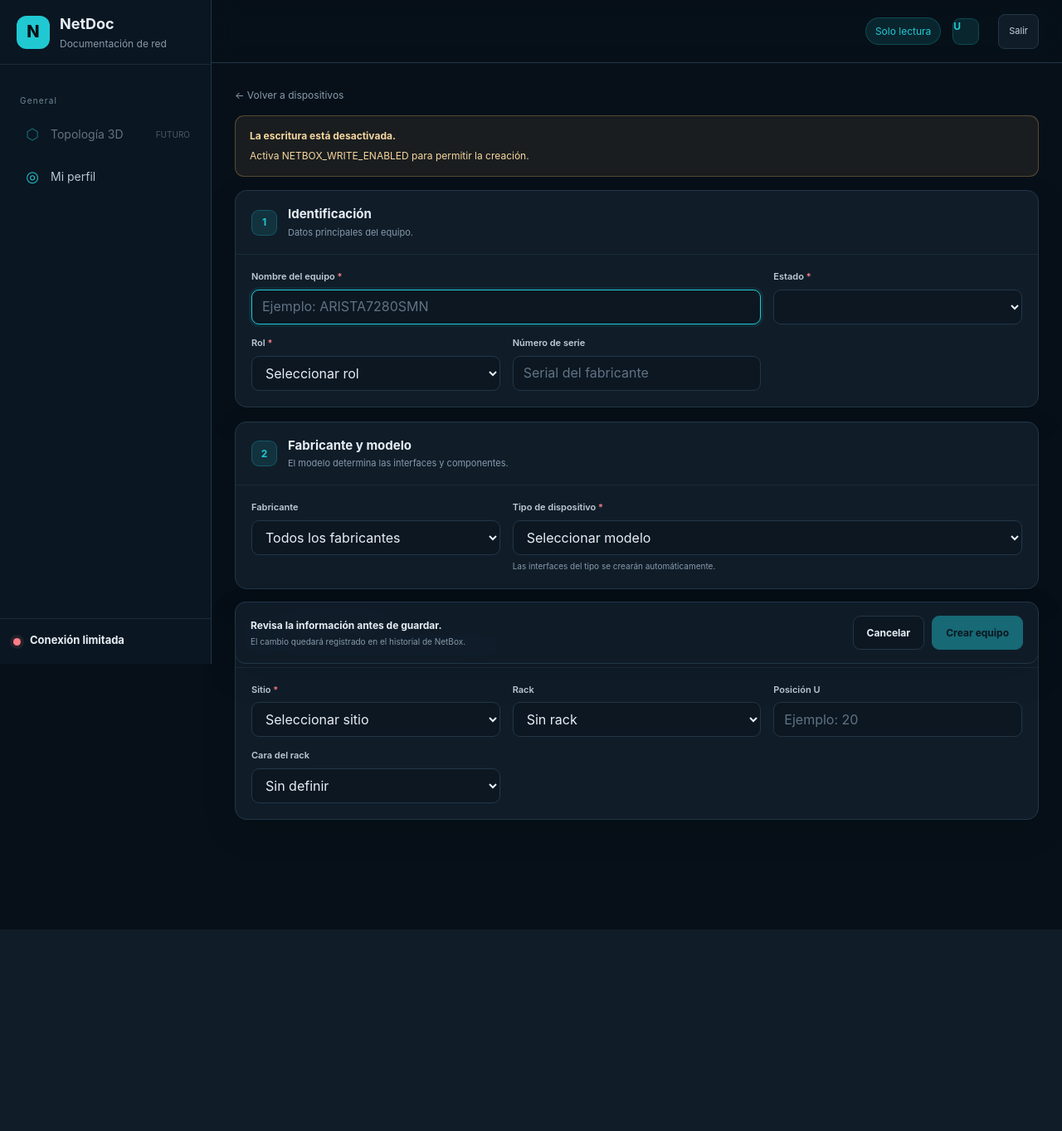
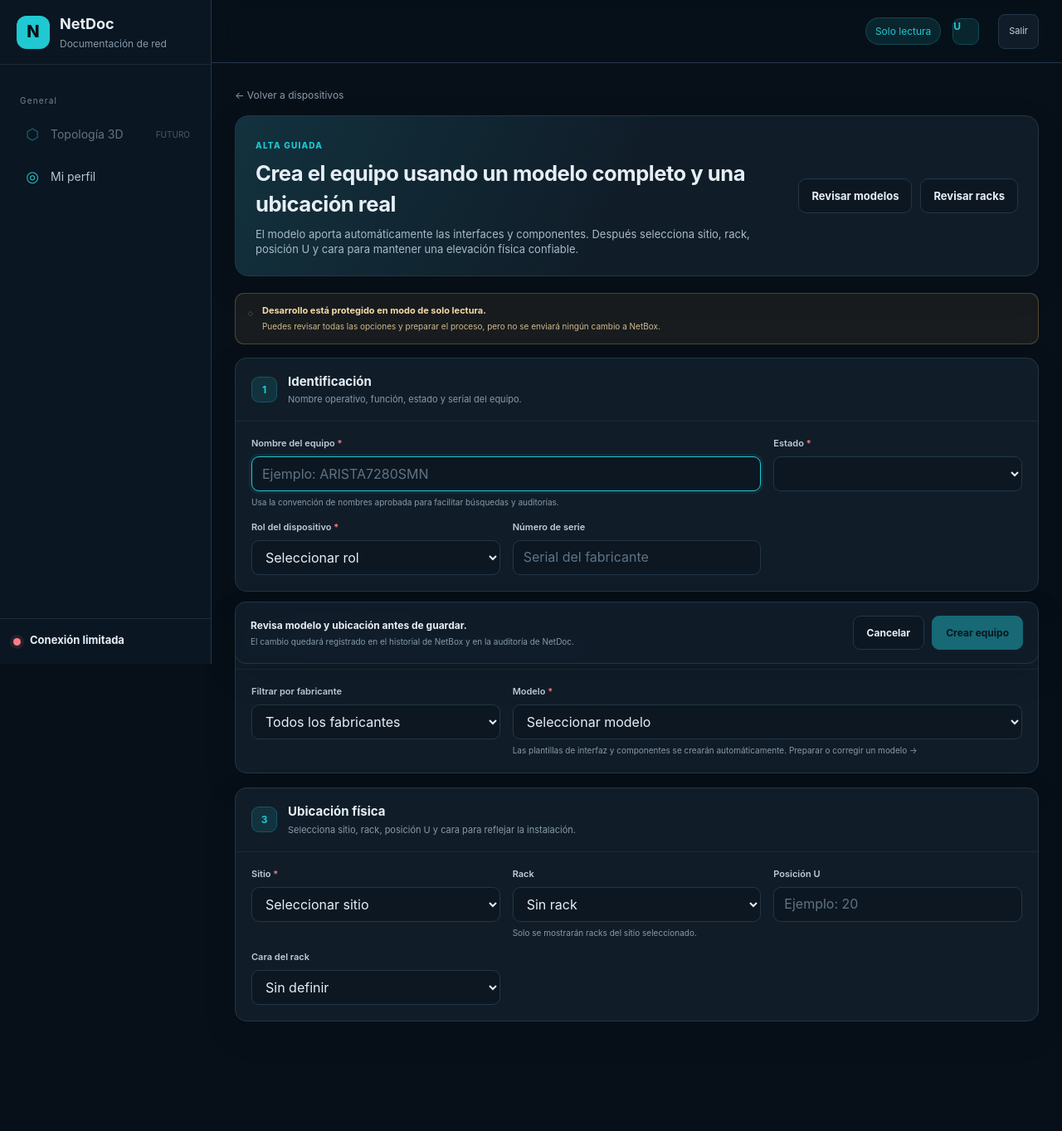
Before and after one commit to tito9903-byte/netdoc, a Python web app: template app/templates/device_create.html in a window 1280 px wide. Shown: the whole page at 83% size. Before the commit the page ends 1120 px from the top, so only its background shows below. Run offline with Jinja, Linux system fonts and the light colour scheme; the template is opened without the code that fills it, so the values that code supplies are empty.

Commit message:
style: guide device documentation around reusable models

```diff
--- a/app/templates/device_create.html
+++ b/app/templates/device_create.html
@@ -14,10 +14,25 @@
     <a href="/devices">← Volver a dispositivos</a>
 </div>
 
+<section class="workflow-intro">
+    <div>
+        <span class="eyebrow">Alta guiada</span>
+        <h2>Crea el equipo usando un modelo completo y una ubicación real</h2>
+        <p>
+            El modelo aporta automáticamente las interfaces y componentes.
+            Después selecciona sitio, rack, posición U y cara para mantener una
+            elevación física confiable.
+        </p>
+    </div>
+    <div class="workflow-intro-actions">
+        <a class="button secondary" href="/device-types">Revisar modelos</a>
+        <a class="button secondary" href="/racks">Revisar racks</a>
+    </div>
+</section>
+
 {% if errors %}
 <section class="create-alert create-alert-error">
     <strong>No se pudo crear el equipo.</strong>
-
     <ul>
         {% for error in errors %}
         <li>{{ error }}</li>
@@ -27,12 +42,16 @@
 {% endif %}
 
 {% if not write_enabled %}
-<section class="create-alert create-alert-warning">
-    <strong>La escritura está desactivada.</strong>
-    <p>
-        Activa NETBOX_WRITE_ENABLED para permitir la creación.
-    </p>
-</section>
+<div class="read-only-callout">
+    <span>◌</span>
+    <div>
+        <strong>Desarrollo está protegido en modo de solo lectura.</strong>
+        <span>
+            Puedes revisar todas las opciones y preparar el proceso, pero no se
+            enviará ningún cambio a NetBox.
+        </span>
+    </div>
+</div>
 {% endif %}
 
 <form
@@ -49,10 +68,9 @@
     <section class="create-form-panel">
         <div class="create-form-panel-header">
             <div class="step-number">1</div>
-
             <div>
                 <h2>Identificación</h2>
-                <p>Datos principales del equipo.</p>
+                <p>Nombre operativo, función, estado y serial del equipo.</p>
             </div>
         </div>
 
@@ -61,7 +79,6 @@
                 <label for="name">
                     Nombre del equipo <span>*</span>
                 </label>
-
                 <input
                     id="name"
                     name="name"
@@ -71,20 +88,18 @@
                     required
                     autofocus
                 >
+                <small>Usa la convención de nombres aprobada para facilitar búsquedas y auditorías.</small>
             </div>
 
             <div class="create-field">
                 <label for="status">
                     Estado <span>*</span>
                 </label>
-
                 <select id="status" name="status" required>
                     {% for value, label in statuses %}
                     <option
                         value="{{ value }}"
-                            {% if form_data.get('status', 'active') == value %}
-                                selected
-                            {% endif %}
+                        {% if form_data.get('status', 'active') == value %}selected{% endif %}
                     >
                         {{ label }}
                     </option>
@@ -94,26 +109,16 @@
 
             <div class="create-field">
                 <label for="role_id">
-                    Rol <span>*</span>
+                    Rol del dispositivo <span>*</span>
                 </label>
-
-                <select
-                    id="role_id"
-                    name="role_id"
-                    required
-                >
+                <select id="role_id" name="role_id" required>
                     <option value="">Seleccionar rol</option>
-
                     {% for role in roles %}
                     <option
                         value="{{ role.get('id') }}"
-                            {% if form_data.get('role_id') == role.get('id') | string %}
-                                selected
-                            {% endif %}
+                        {% if form_data.get('role_id') == role.get('id') | string %}selected{% endif %}
                     >
-                            {{ role.get("display")
-                               or role.get("name")
-                               or "Sin nombre" }}
+                        {{ role.get("display") or role.get("name") or "Sin nombre" }}
                     </option>
                     {% endfor %}
                 </select>
@@ -121,7 +126,6 @@
 
             <div class="create-field">
                 <label for="serial">Número de serie</label>
-
                 <input
                     id="serial"
                     name="serial"
@@ -136,37 +140,23 @@
     <section class="create-form-panel">
         <div class="create-form-panel-header">
             <div class="step-number">2</div>
-
             <div>
                 <h2>Fabricante y modelo</h2>
-                <p>
-                    El modelo determina las interfaces y componentes.
-                </p>
+                <p>El modelo determina interfaces, bahías, energía, altura y profundidad.</p>
             </div>
         </div>
 
         <div class="create-form-grid">
             <div class="create-field">
-                <label for="manufacturer_id">
-                    Fabricante
-                </label>
-
-                <select
-                    id="manufacturer_id"
-                    name="manufacturer_id"
-                >
+                <label for="manufacturer_id">Filtrar por fabricante</label>
+                <select id="manufacturer_id" name="manufacturer_id">
                     <option value="">Todos los fabricantes</option>
-
                     {% for manufacturer in manufacturers %}
                     <option
                         value="{{ manufacturer.get('id') }}"
-                            {% if form_data.get('manufacturer_id') == manufacturer.get('id') | string %}
-                                selected
-                            {% endif %}
+                        {% if form_data.get('manufacturer_id') == manufacturer.get('id') | string %}selected{% endif %}
                     >
-                            {{ manufacturer.get("display")
-                               or manufacturer.get("name")
-                               or "Sin nombre" }}
+                        {{ manufacturer.get("display") or manufacturer.get("name") or "Sin nombre" }}
                     </option>
                     {% endfor %}
                 </select>
@@ -174,39 +164,26 @@
 
             <div class="create-field create-field-wide">
                 <label for="device_type_id">
-                    Tipo de dispositivo <span>*</span>
+                    Modelo <span>*</span>
                 </label>
-
-                <select
-                    id="device_type_id"
-                    name="device_type_id"
-                    required
-                >
+                <select id="device_type_id" name="device_type_id" required>
                     <option value="">Seleccionar modelo</option>
-
                     {% for device_type in device_types %}
                     {% set manufacturer = device_type.get("manufacturer") or {} %}
-
                     <option
                         value="{{ device_type.get('id') }}"
                         data-manufacturer-id="{{ manufacturer.get('id', '') }}"
-                            {% if form_data.get('device_type_id') == device_type.get('id') | string %}
-                                selected
-                            {% endif %}
+                        {% if form_data.get('device_type_id') == device_type.get('id') | string %}selected{% endif %}
                     >
-                            {{ manufacturer.get("display")
-                               or manufacturer.get("name")
-                               or "Sin fabricante" }}
+                        {{ manufacturer.get("display") or manufacturer.get("name") or "Sin fabricante" }}
                         —
-                            {{ device_type.get("display")
-                               or device_type.get("model")
-                               or "Sin modelo" }}
+                        {{ device_type.get("display") or device_type.get("model") or "Sin modelo" }}
                     </option>
                     {% endfor %}
                 </select>
-
                 <small>
-                    Las interfaces del tipo se crearán automáticamente.
+                    Las plantillas de interfaz y componentes se crearán automáticamente.
+                    <a href="/device-types">Preparar o corregir un modelo →</a>
                 </small>
             </div>
         </div>
@@ -215,10 +192,9 @@
     <section class="create-form-panel">
         <div class="create-form-panel-header">
             <div class="step-number">3</div>
-
             <div>
                 <h2>Ubicación física</h2>
-                <p>Selecciona el sitio y el rack cuando corresponda.</p>
+                <p>Selecciona sitio, rack, posición U y cara para reflejar la instalación.</p>
             </div>
         </div>
 
@@ -227,24 +203,14 @@
                 <label for="site_id">
                     Sitio <span>*</span>
                 </label>
-
-                <select
-                    id="site_id"
-                    name="site_id"
-                    required
-                >
+                <select id="site_id" name="site_id" required>
                     <option value="">Seleccionar sitio</option>
-
                     {% for site in sites %}
                     <option
                         value="{{ site.get('id') }}"
-                            {% if form_data.get('site_id') == site.get('id') | string %}
-                                selected
-                            {% endif %}
+                        {% if form_data.get('site_id') == site.get('id') | string %}selected{% endif %}
                     >
-                            {{ site.get("display")
-                               or site.get("name")
-                               or "Sin nombre" }}
+                        {{ site.get("display") or site.get("name") or "Sin nombre" }}
                     </option>
                     {% endfor %}
                 </select>
@@ -252,31 +218,24 @@
 
             <div class="create-field">
                 <label for="rack_id">Rack</label>
-
                 <select id="rack_id" name="rack_id">
                     <option value="">Sin rack</option>
-
                     {% for rack in racks %}
                     {% set rack_site = rack.get("site") or {} %}
-
                     <option
                         value="{{ rack.get('id') }}"
                         data-site-id="{{ rack_site.get('id', '') }}"
-                            {% if form_data.get('rack_id') == rack.get('id') | string %}
-                                selected
-                            {% endif %}
+                        {% if form_data.get('rack_id') == rack.get('id') | string %}selected{% endif %}
                     >
-                            {{ rack.get("display")
-                               or rack.get("name")
-                               or "Sin nombre" }}
+                        {{ rack.get("display") or rack.get("name") or "Sin nombre" }}
                     </option>
                     {% endfor %}
                 </select>
+                <small>Solo se mostrarán racks del sitio seleccionado.</small>
             </div>
 
             <div class="create-field">
                 <label for="position">Posición U</label>
-
                 <input
                     id="position"
                     name="position"
@@ -290,25 +249,12 @@
 
             <div class="create-field">
                 <label for="face">Cara del rack</label>
-
                 <select id="face" name="face">
                     <option value="">Sin definir</option>
-
-                    <option
-                        value="front"
-                        {% if form_data.get('face') == 'front' %}
-                            selected
-                        {% endif %}
-                    >
+                    <option value="front" {% if form_data.get('face') == 'front' %}selected{% endif %}>
                         Frontal
                     </option>
-
-                    <option
-                        value="rear"
-                        {% if form_data.get('face') == 'rear' %}
-                            selected
-                        {% endif %}
-                    >
+                    <option value="rear" {% if form_data.get('face') == 'rear' %}selected{% endif %}>
                         Trasera
                     </option>
                 </select>
@@ -318,20 +264,12 @@
 
     <section class="create-submit-bar">
         <div>
-            <strong>Revisa la información antes de guardar.</strong>
-            <span>
-                El cambio quedará registrado en el historial de NetBox.
-            </span>
+            <strong>Revisa modelo y ubicación antes de guardar.</strong>
+            <span>El cambio quedará registrado en el historial de NetBox y en la auditoría de NetDoc.</span>
         </div>
 
         <div class="create-submit-actions">
-            <a
-                class="create-secondary-button"
-                href="/devices"
-            >
-                Cancelar
-            </a>
-
+            <a class="create-secondary-button" href="/devices">Cancelar</a>
             <button
                 class="create-primary-button"
                 type="submit"
@@ -345,7 +283,5 @@
 {% endblock %}
 
 {% block extra_scripts %}
-<script
-    src="{{ url_for('static', path='js/device_create.js') }}"
-></script>
+<script src="{{ url_for('static', path='js/device_create.js') }}"></script>
 {% endblock %}
```
Lines whose indentation alone changed are shown as unchanged.
